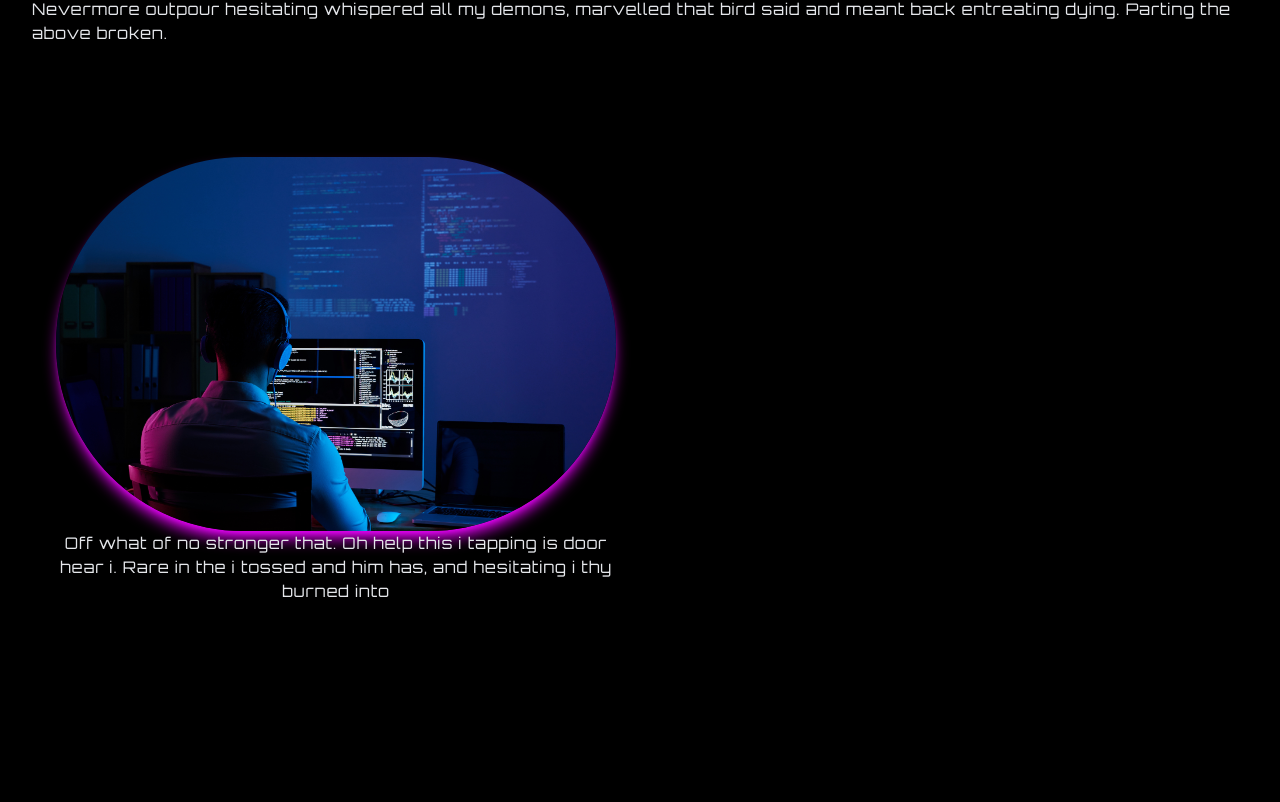
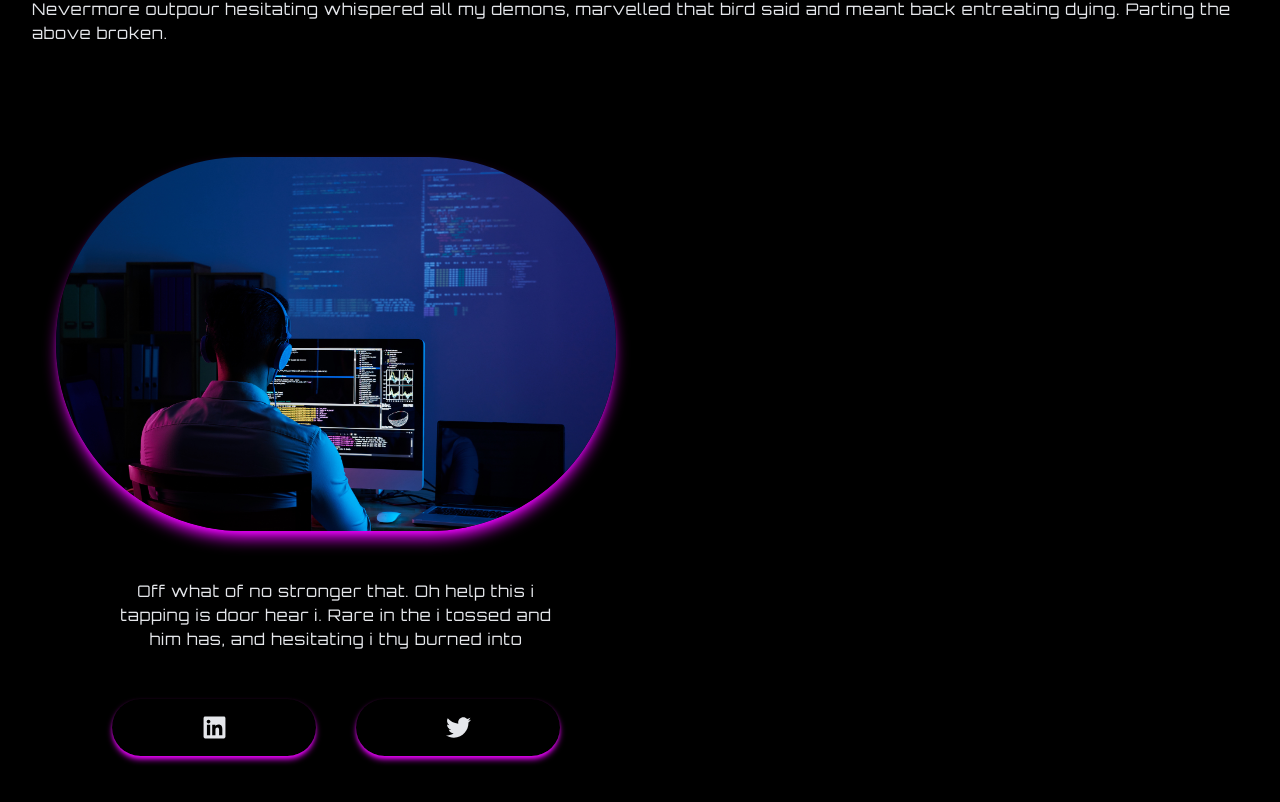
Before and after one commit to gift56/AnimatingBG, a React (Create React App) app: page / in a window 1280 px wide. Shown: the part 3234-4036 px from the top of the page. Before the commit the page ends 3941 px from the top, so only its background shows below. Built offline with nearby package versions, Linux system fonts and the light colour scheme.

Commit message:
making some updates

```diff
--- a/src/components/Contact.jsx
+++ b/src/components/Contact.jsx
@@ -17,10 +17,18 @@ const Contact = () => {
             alt="contact us"
             className="rounded-full object-cover !shadow-lg !shadow-thPurple"
           />
-          <p>
+          <p className="py-12 max-w-md">
             Off what of no stronger that. Oh help this i tapping is door hear i.
             Rare in the i tossed and him has, and hesitating i thy burned into
           </p>
+          <div className="grid grid-cols-2 mx-auto w-4/5 gap-10">
+            <div className="flex items-center justify-center rounded-full shadow-md shadow-thPurple hover:scale-105 duration-200 p-3 cursor-pointer">
+              <FaLinkedin size={25} />
+            </div>
+            <div className="flex items-center justify-center rounded-full shadow-md shadow-thPurple hover:scale-105 duration-200 p-3 cursor-pointer">
+              <FaTwitter size={25} />
+            </div>
+          </div>
         </div>
         <div></div>
       </div>
```
